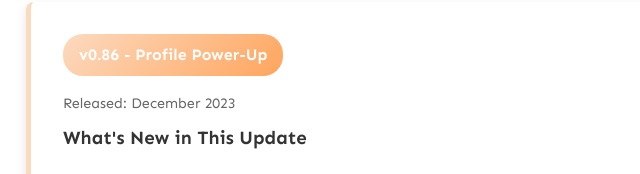
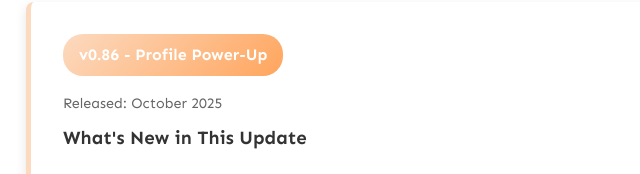
Before and after one commit to chilli-droid/mango-diaries, a plain HTML site: page whats-new.html in a window 1280 px wide. Shown: the part 347-521 px from the top of the page, 196-836 px from the left. Drawn offline with Linux system fonts and the light colour scheme.

Commit message:
date put wrong

```diff
--- a/whats-new.html
+++ b/whats-new.html
@@ -104,7 +104,7 @@
 
             <div class="update-card">
                 <div class="version-badge">v0.86 - Profile Power-Up</div>
-                <div class="update-date">Released: December 2023</div>
+                <div class="update-date">Released: October 2025</div>
 
                 <h3>What's New in This Update</h3>
 
```
Also changed, not shown: 1 other file.
